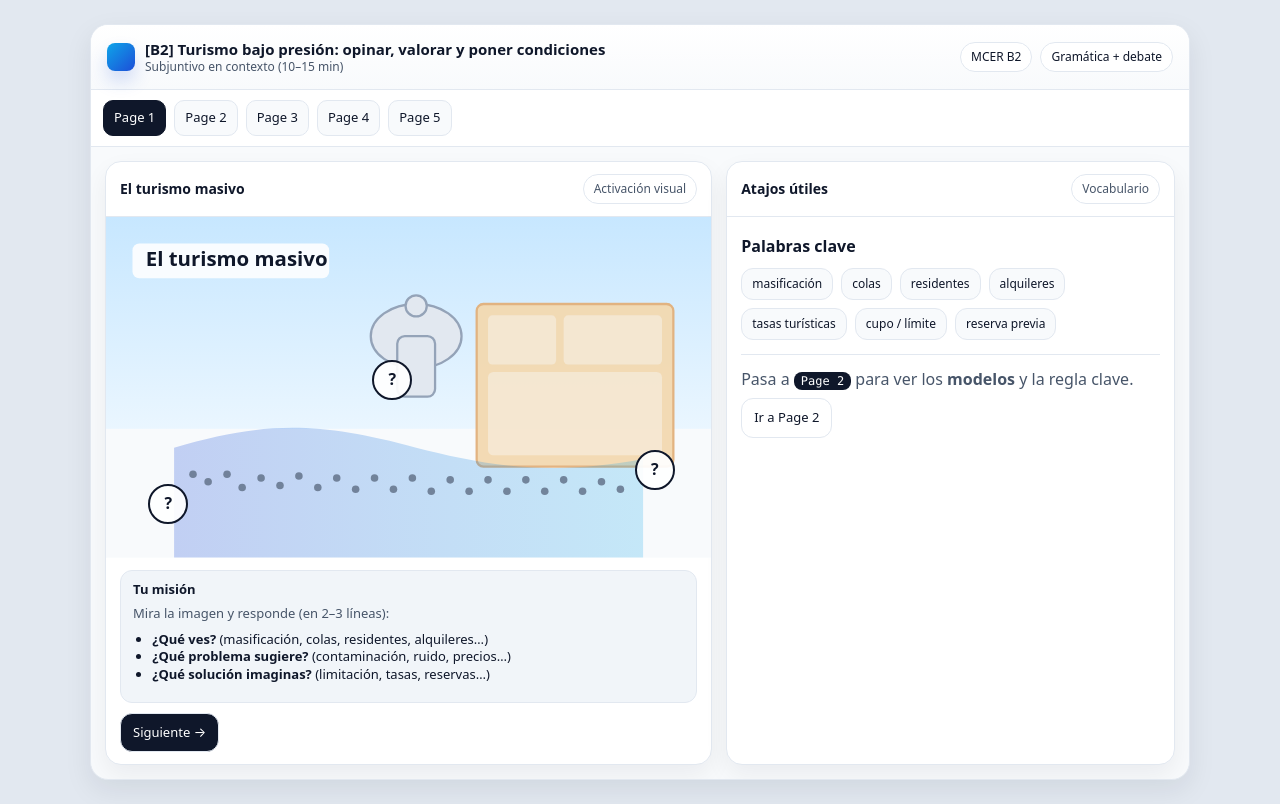
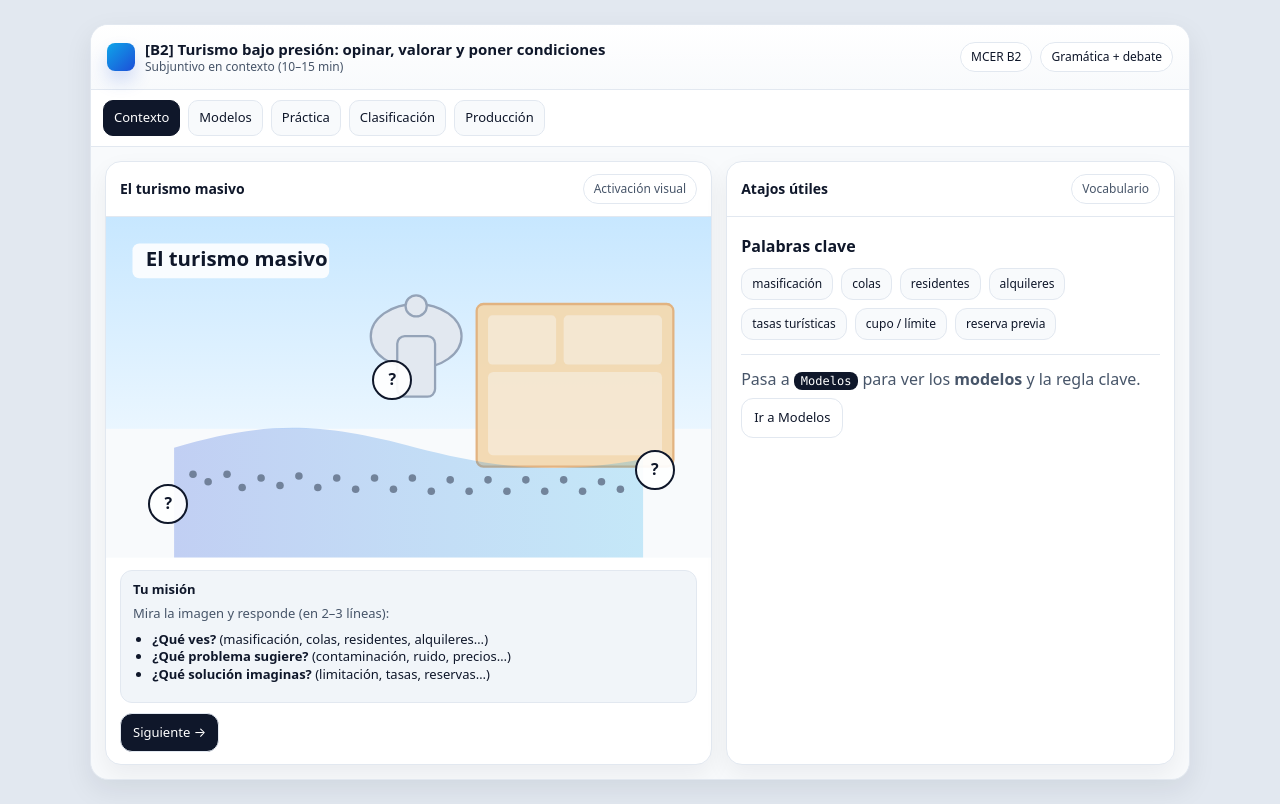
Before and after one commit to DiegoMP-maker/moodle-iframe, a plain HTML site: page lessons/b2-turismo/index.html in a window 1280 px wide. Drawn offline with Linux system fonts and the light colour scheme.

Commit message:
Actualizar etiquetas de pestañas en turismo B2

```diff
--- a/lessons/b2-turismo/index.html
+++ b/lessons/b2-turismo/index.html
@@ -151,18 +151,18 @@
 
           <!-- Tabs -->
           <div class="sfia-tabs" role="tablist" aria-label="Páginas">
-            <label for="sfia-p1" role="tab" aria-controls="page1">Page 1</label>
-            <label for="sfia-p2" role="tab" aria-controls="page2">Page 2</label>
-            <label for="sfia-p3" role="tab" aria-controls="page3">Page 3</label>
-            <label for="sfia-p4" role="tab" aria-controls="page4">Page 4</label>
-            <label for="sfia-p5" role="tab" aria-controls="page5">Page 5</label>
+            <label for="sfia-p1" role="tab" aria-controls="page1">Contexto</label>
+            <label for="sfia-p2" role="tab" aria-controls="page2">Modelos</label>
+            <label for="sfia-p3" role="tab" aria-controls="page3">Práctica</label>
+            <label for="sfia-p4" role="tab" aria-controls="page4">Clasificación</label>
+            <label for="sfia-p5" role="tab" aria-controls="page5">Producción</label>
           </div>
 
           <!-- Pages -->
           <div class="sfia-pages">
 
             <!-- ============ PAGE 1 ============ -->
-            <section id="page1" class="sfia-page" role="tabpanel" aria-label="Page 1">
+            <section id="page1" class="sfia-page" role="tabpanel" aria-label="Contexto">
               <div class="sfia-grid">
 
                 <!-- Left: hero image + prompts -->
@@ -259,8 +259,8 @@
                       <span class="sfia-chip">reserva previa</span>
                     </div>
                     <hr style="border:none;border-top:1px solid #e2e8f0; margin:14px 0;">
-                    <p class="sfia-muted">Pasa a <span class="sfia-kbd">Page 2</span> para ver los <b>modelos</b> y la regla clave.</p>
-                    <label class="sfia-btn secondary" for="sfia-p2">Ir a Page 2</label>
+                    <p class="sfia-muted">Pasa a <span class="sfia-kbd">Modelos</span> para ver los <b>modelos</b> y la regla clave.</p>
+                    <label class="sfia-btn secondary" for="sfia-p2">Ir a Modelos</label>
                   </div>
                 </div>
 
@@ -268,7 +268,7 @@
             </section>
 
             <!-- ============ PAGE 2 ============ -->
-            <section id="page2" class="sfia-page" role="tabpanel" aria-label="Page 2">
+            <section id="page2" class="sfia-page" role="tabpanel" aria-label="Modelos">
               <div class="sfia-grid">
                 <div class="sfia-card">
                   <div class="sfia-card-h">
@@ -316,10 +316,10 @@
                 <div class="sfia-card">
                   <div class="sfia-card-h">
                     <h3>Banco de palabras</h3>
-                    <span class="sfia-pill sfia-muted">Para Page 3</span>
+                    <span class="sfia-pill sfia-muted">Para Práctica</span>
                   </div>
                   <div class="sfia-card-b">
-                    <p class="sfia-muted">En <b>Page 3</b> arrastrarás (mentalmente) la forma correcta. Aquí tienes el banco:</p>
+                    <p class="sfia-muted">En <b>Práctica</b> arrastrarás (mentalmente) la forma correcta. Aquí tienes el banco:</p>
                     <div class="sfia-chiprow" aria-label="banco de palabras">
                       <span class="sfia-chip">destruye</span>
                       <span class="sfia-chip">pueda</span>
@@ -342,7 +342,7 @@
             </section>
 
             <!-- ============ PAGE 3 ============ -->
-            <section id="page3" class="sfia-page" role="tabpanel" aria-label="Page 3">
+            <section id="page3" class="sfia-page" role="tabpanel" aria-label="Práctica">
               <div class="sfia-card">
                 <div class="sfia-card-h">
                   <h3>Arrastra la forma verbal correcta</h3>
@@ -511,7 +511,7 @@
             </section>
 
             <!-- ============ PAGE 4 ============ -->
-            <section id="page4" class="sfia-page" role="tabpanel" aria-label="Page 4">
+            <section id="page4" class="sfia-page" role="tabpanel" aria-label="Clasificación">
               <div class="sfia-grid">
                 <div class="sfia-card">
                   <div class="sfia-card-h">
@@ -595,7 +595,7 @@
             </section>
 
             <!-- ============ PAGE 5 ============ -->
-            <section id="page5" class="sfia-page" role="tabpanel" aria-label="Page 5">
+            <section id="page5" class="sfia-page" role="tabpanel" aria-label="Producción">
               <div class="sfia-grid">
                 <div class="sfia-card">
                   <div class="sfia-card-h">
```
